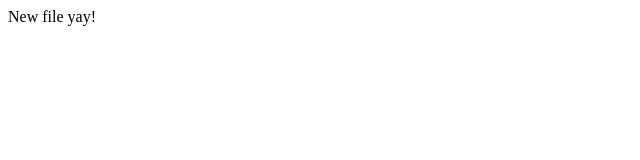
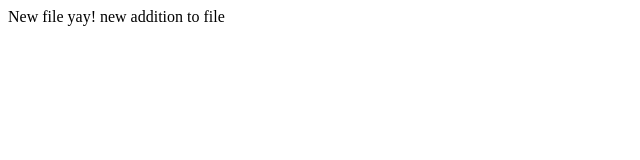
Before and after one commit to pratikgc2024/pratik, a plain HTML site: page index.html in a window 1280 px wide. Shown: the whole page, without its empty margins (0-640 px from the left). Drawn offline with Linux system fonts and the light colour scheme.

Commit message:
update index.html

```diff
--- a/index.html
+++ b/index.html
@@ -7,5 +7,7 @@
 </head>
 <body>
     New file yay!
+
+    new addition to file
 </body>
 </html>
```
